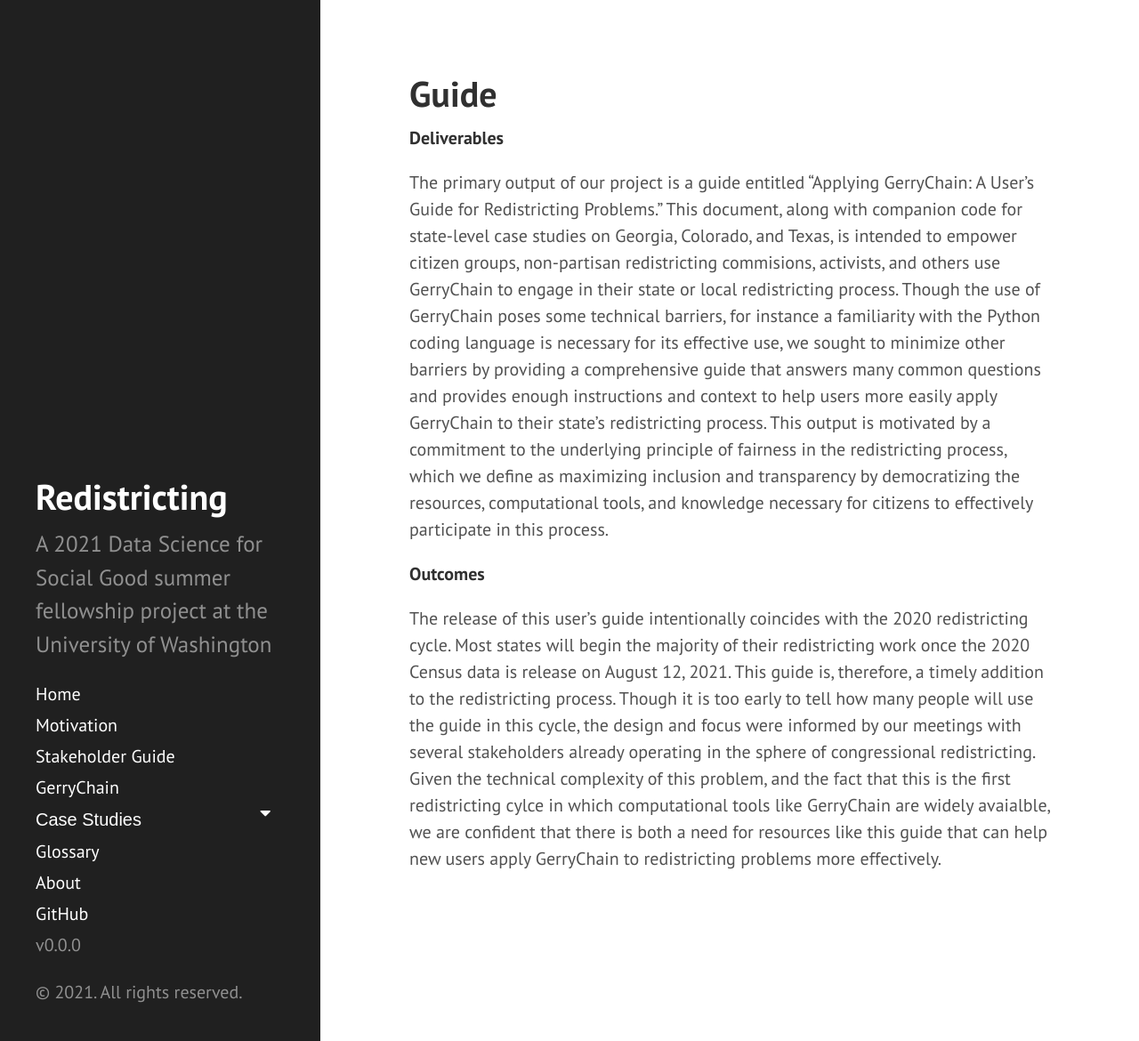
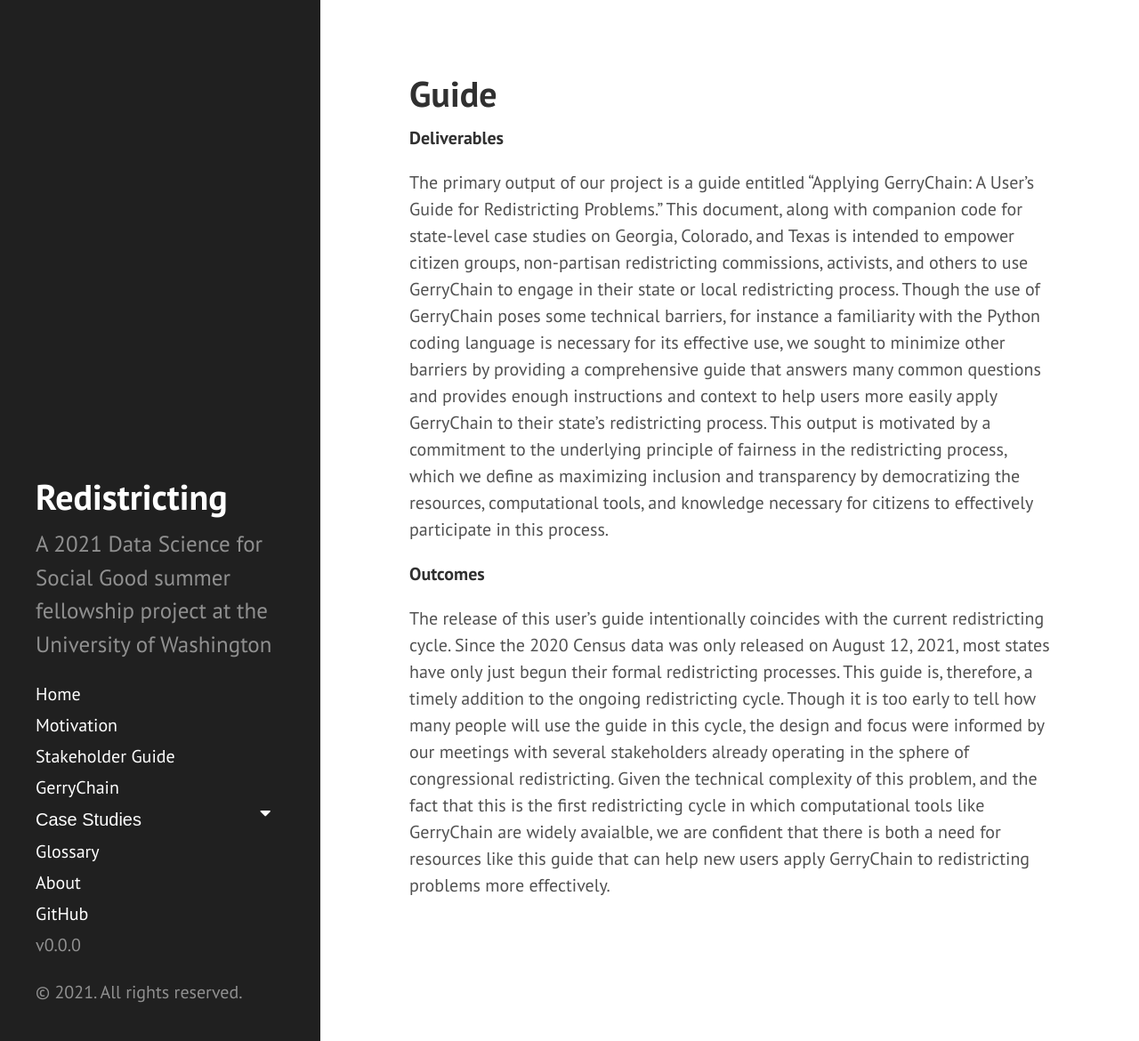
Before and after one commit to uwescience/DSSG2021-redistricting-website, a Jekyll site: the page built from guide.md, in a window 1280 px wide and 1170 px high. Shown: the whole window at 89% size. Built offline with Jekyll 4.4.1, drawn with Linux system fonts in a browser that asks for light colours.

Commit message:
Update guide.md

```diff
--- a/guide.md
+++ b/guide.md
@@ -5,9 +5,9 @@ title: Guide
 
 **Deliverables**
 
-The primary output of our project is a guide entitled "Applying GerryChain: A User's Guide for Redistricting Problems." This document, along with companion code for state-level case studies on Georgia, Colorado, and Texas, is intended to empower citizen groups, non-partisan redistricting commisions, activists, and others use GerryChain to engage in their state or local redistricting process. Though the use of GerryChain poses some technical barriers, for instance a familiarity with the Python coding language is necessary for its effective use, we sought to minimize other barriers by providing a comprehensive guide that answers many common questions and provides enough instructions and context to help users more easily apply GerryChain to their state's redistricting process. This output is motivated by a commitment to the underlying principle of fairness in the redistricting process, which we define as maximizing inclusion and transparency by democratizing the resources, computational tools, and knowledge necessary for citizens to effectively participate in this process.
+The primary output of our project is a guide entitled "Applying GerryChain: A User's Guide for Redistricting Problems." This document, along with companion code for state-level case studies on Georgia, Colorado, and Texas is intended to empower citizen groups, non-partisan redistricting commissions, activists, and others to use GerryChain to engage in their state or local redistricting process. Though the use of GerryChain poses some technical barriers, for instance a familiarity with the Python coding language is necessary for its effective use, we sought to minimize other barriers by providing a comprehensive guide that answers many common questions and provides enough instructions and context to help users more easily apply GerryChain to their state's redistricting process. This output is motivated by a commitment to the underlying principle of fairness in the redistricting process, which we define as maximizing inclusion and transparency by democratizing the resources, computational tools, and knowledge necessary for citizens to effectively participate in this process.
 
 
 **Outcomes**
 
-The release of this user's guide intentionally coincides with the 2020 redistricting cycle. Most states will begin the majority of their redistricting work once the 2020 Census data is release on August 12, 2021. This guide is, therefore, a timely addition to the redistricting process. Though it is too early to tell how many people will use the guide in this cycle, the design and focus were informed by our meetings with several stakeholders already operating in the sphere of congressional redistricting. Given the technical complexity of this problem, and the fact that this is the first redistricting cylce in which computational tools like GerryChain are widely avaialble, we are confident that there is both a need for resources like this guide that can help new users apply GerryChain to redistricting problems more effectively.
+The release of this user's guide intentionally coincides with the current redistricting cycle. Since the 2020 Census data was only released on August 12, 2021, most states have only just begun their formal redistricting processes. This guide is, therefore, a timely addition to the ongoing redistricting cycle. Though it is too early to tell how many people will use the guide in this cycle, the design and focus were informed by our meetings with several stakeholders already operating in the sphere of congressional redistricting. Given the technical complexity of this problem, and the fact that this is the first redistricting cycle in which computational tools like GerryChain are widely avaialble, we are confident that there is both a need for resources like this guide that can help new users apply GerryChain to redistricting problems more effectively.
```
